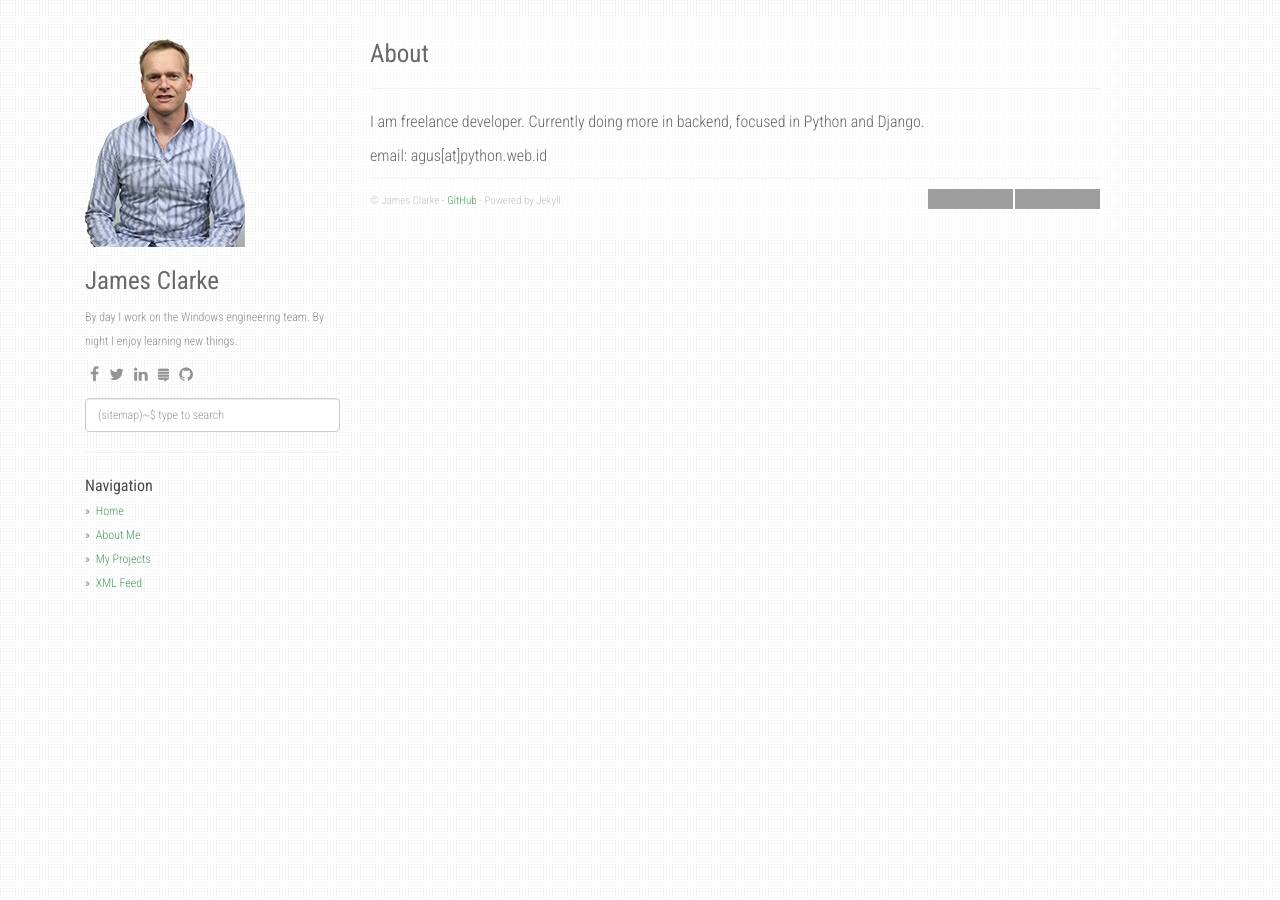
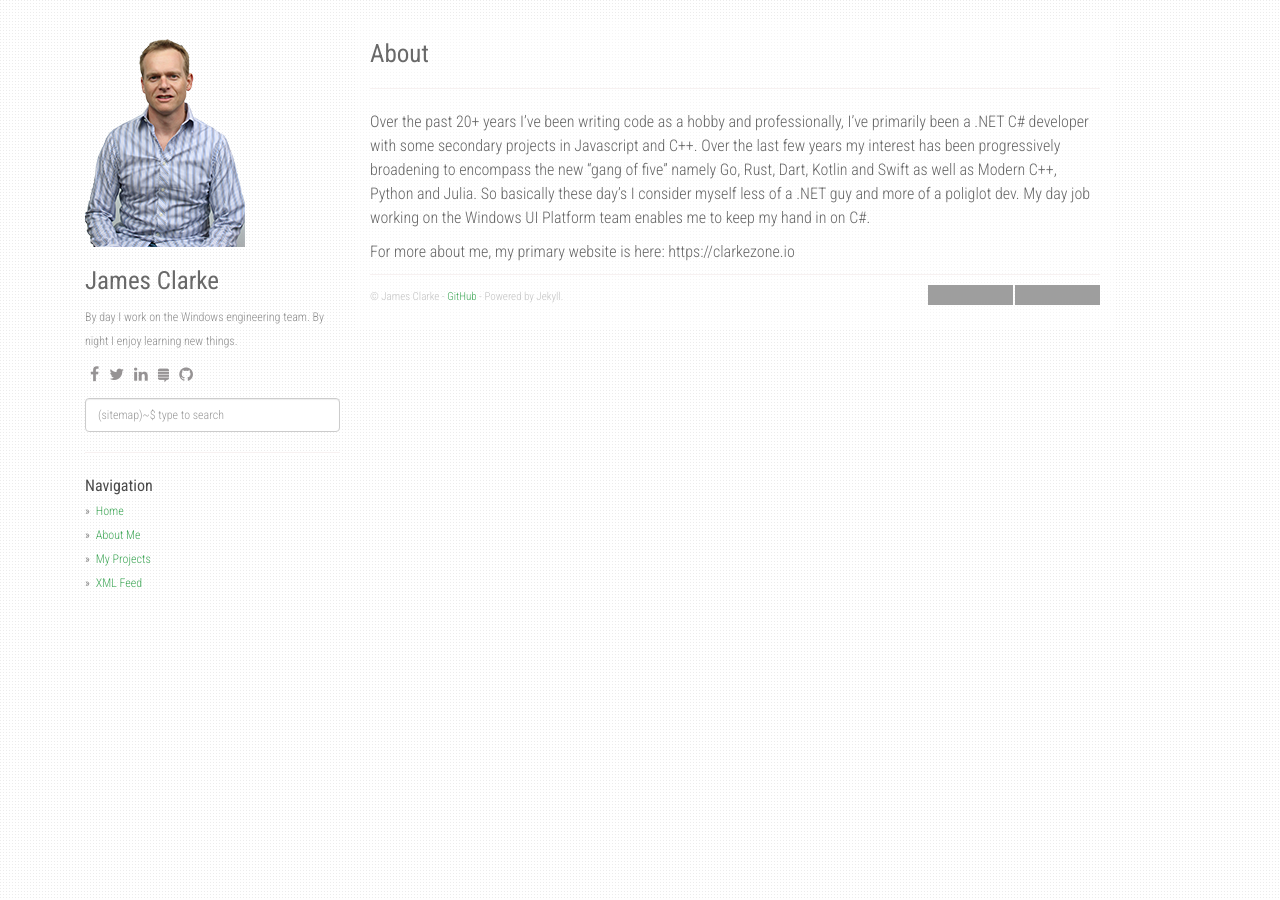
Before and after one commit to clarkezone/clarkezone.github.io, a Jekyll site: the page built from about.md, in a window 1280 px wide. Built offline with Jekyll 4.4.1, drawn with Linux system fonts in a browser that asks for light colours; nearby versions of some CDN libraries; grey boxes are pictures that could not be loaded.

Commit message:
update about me

```diff
--- a/_data/projects.json
+++ b/_data/projects.json
@@ -4,7 +4,7 @@
 		"name": "UWP Audio Visualizer",
 		"image": "placeholder.jpg",
 		"url": "https://www.google.com",
-		"date": "Jan 2014",
+		"date": "Jan 2017",
 		"tags": ["C++","UWP"]
 	},
 	{
@@ -12,6 +12,6 @@
 		"image": "placeholder.jpg",
 		"url": "#",
 		"date": "May 2014",
-		"tags": ["Python","Django"]
+		"tags": ["C#"]
 	}
 ]
--- a/_includes/share-page.html
+++ b/_includes/share-page.html
@@ -4,10 +4,6 @@
   <!-- Twitter -->
   <a href="https://twitter.com/share" class="twitter-share-button" data-via="{{ site.share.twitter_username }}">Tweet</a>
   <script>!function(d,s,id){var js,fjs=d.getElementsByTagName(s)[0],p=/^http:/.test(d.location)?'http':'https';if(!d.getElementById(id)){js=d.createElement(s);js.id=id;js.src=p+'://platform.twitter.com/widgets.js';fjs.parentNode.insertBefore(js,fjs);}}(document, 'script', 'twitter-wjs');</script>
-
-  <!-- Google + -->
-  <div class="g-plus" data-action="share" data-annotation="bubble"></div>
-  <script src="https://apis.google.com/js/platform.js" async defer></script>
 
   <!-- Facebook -->
   <div class="fb-share-button" data-href="{{ site.url }}{{ page.url }}" data-layout="button_count" style="position: relative; top: -8px; left: 3px;"></div>
--- a/about.md
+++ b/about.md
@@ -4,6 +4,6 @@ title: About
 permalink: /about/
 ---
 
-I am freelance developer. Currently doing more in backend, focused in Python and Django.
+Over the past 20+ years I've been writing code as a hobby and professionally, I've primarily been a .NET C# developer with some secondary projects in Javascript and C++.  Over the last few years my interest has been progressively broadening to encompass the new "gang of five" namely Go, Rust, Dart, Kotlin and Swift as well as Modern C++, Python and Julia.  So basically these day's I consider myself less of a .NET guy and more of a poliglot dev.  My day job working on the Windows UI Platform team enables me to keep my hand in on C#.
 
-email: agus[at]python.web.id
+For more about me, my primary website is here: https://clarkezone.io
```
